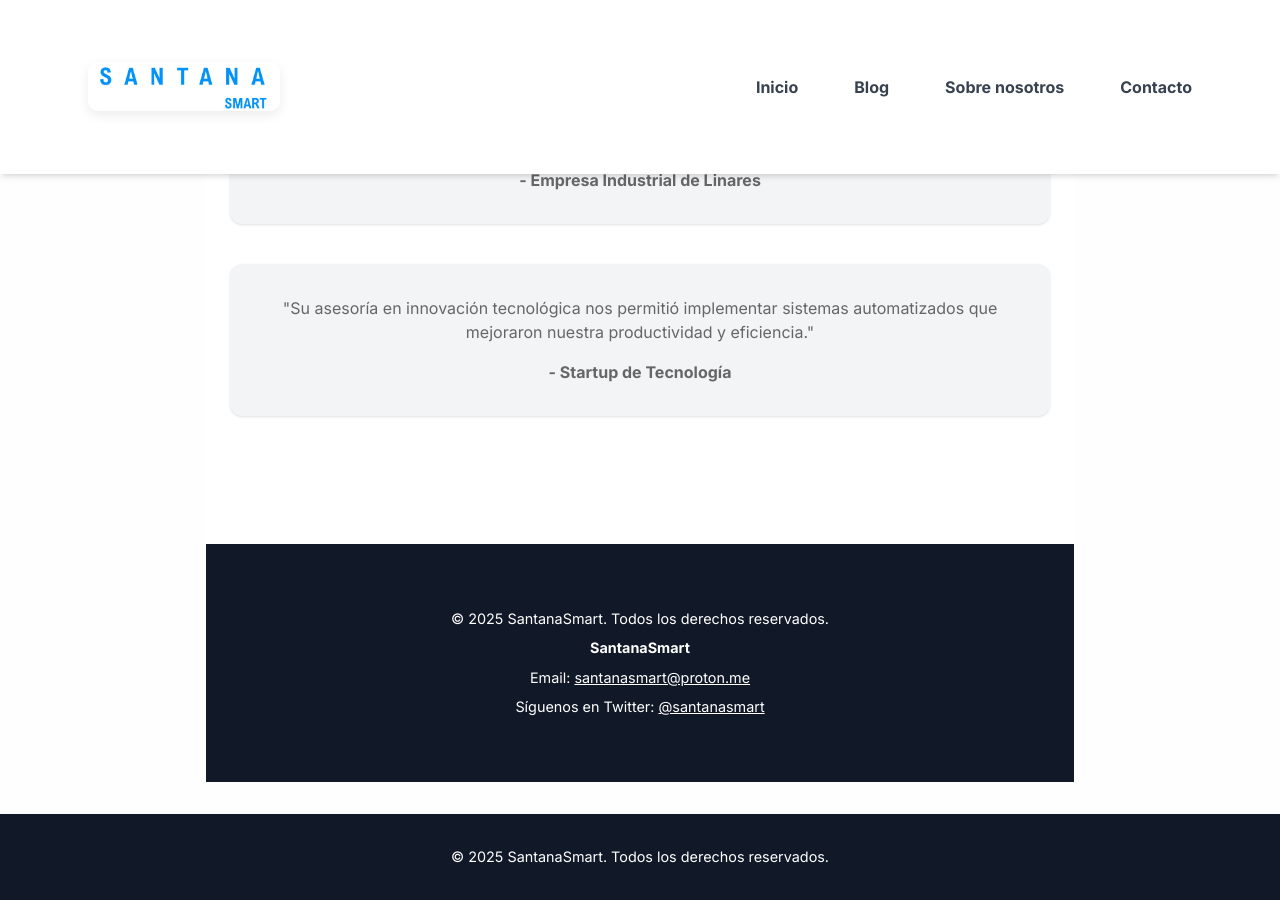
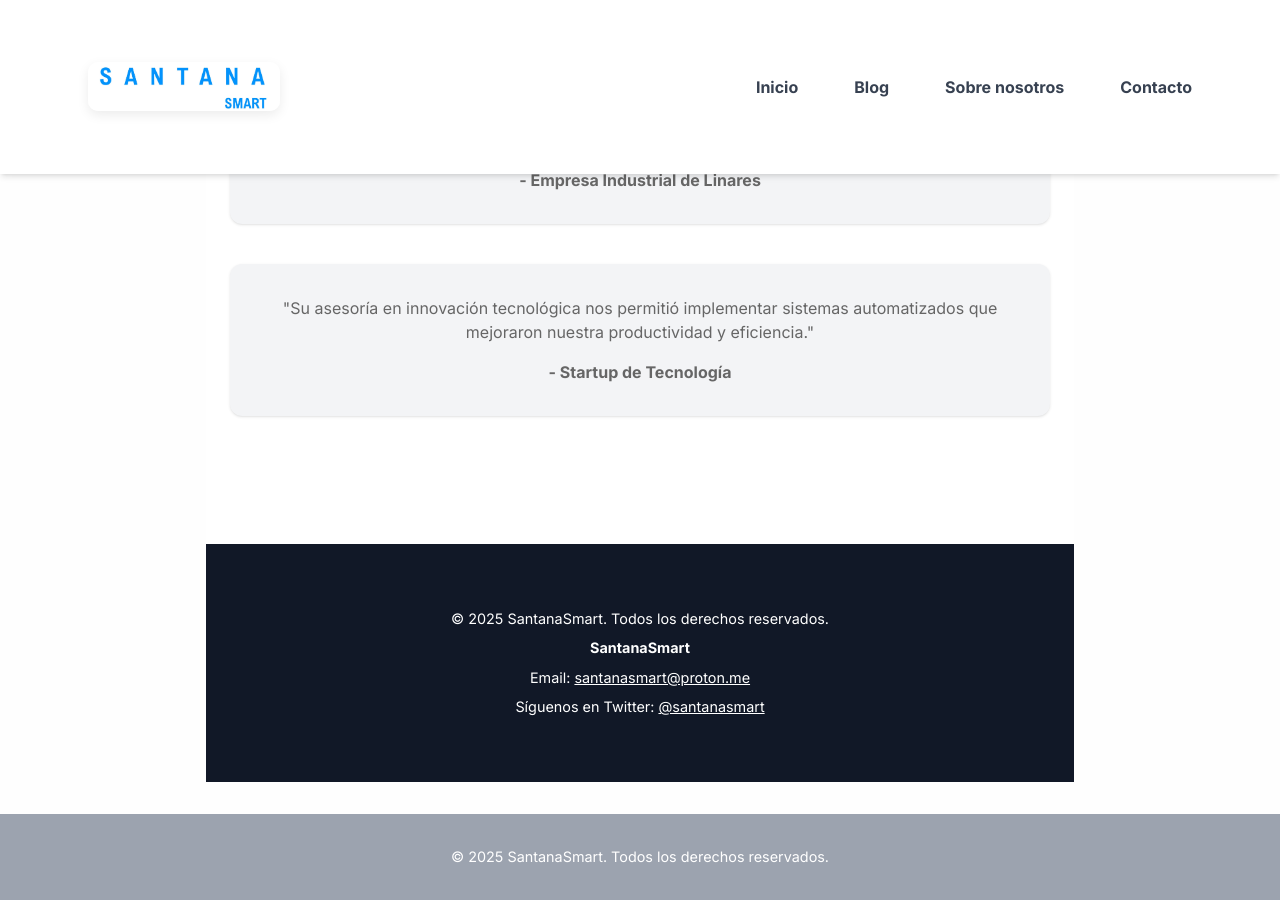
Before and after one commit to santanasmart/santanasmart.github.io, a Jekyll site: the page built from index.md, in a window 1280 px wide and 900 px high, scrolled down 2395 px. Built offline with Jekyll 4.4.1, drawn with Linux system fonts in a browser that asks for light colours; nearby versions of some CDN libraries.

Commit message:
Update default.html

```diff
--- a/_layouts/default.html
+++ b/_layouts/default.html
@@ -97,7 +97,7 @@
   <div id="mobile-menu" class="hidden md:hidden bg-white px-6 pb-6">
     <ul class="space-y-4 font-semibold text-gray-700">
       <li><a href="{{ '/' | relative_url }}" class="block hover:text-blue-600">Inicio</a></li>
-      <li><a href="{{ '/blog.html' | relative_url }}" class="block hover:text-blue-600">Entradas</a></li>
+      <li><a href="{{ '/blog' | relative_url }}" class="block hover:text-blue-600">Blog</a></li>
       <li><a href="{{ '/about/' | relative_url }}" class="block hover:text-blue-600">Sobre nosotros</a></li>
       <li><a href="{{ '/contacto' | relative_url }}" class="block hover:text-blue-600">Contacto</a></li>
     </ul>
@@ -120,7 +120,7 @@
 </main>
 
 <!-- Footer -->
-<footer class="bg-gray-900 text-white py-8 text-center">
+<footer class="bg-gray-400 text-white py-8 text-center">
   <p>&copy; {{ site.time | date: '%Y' }} {{ site.title }}. Todos los derechos reservados.</p>
 </footer>
 
```
